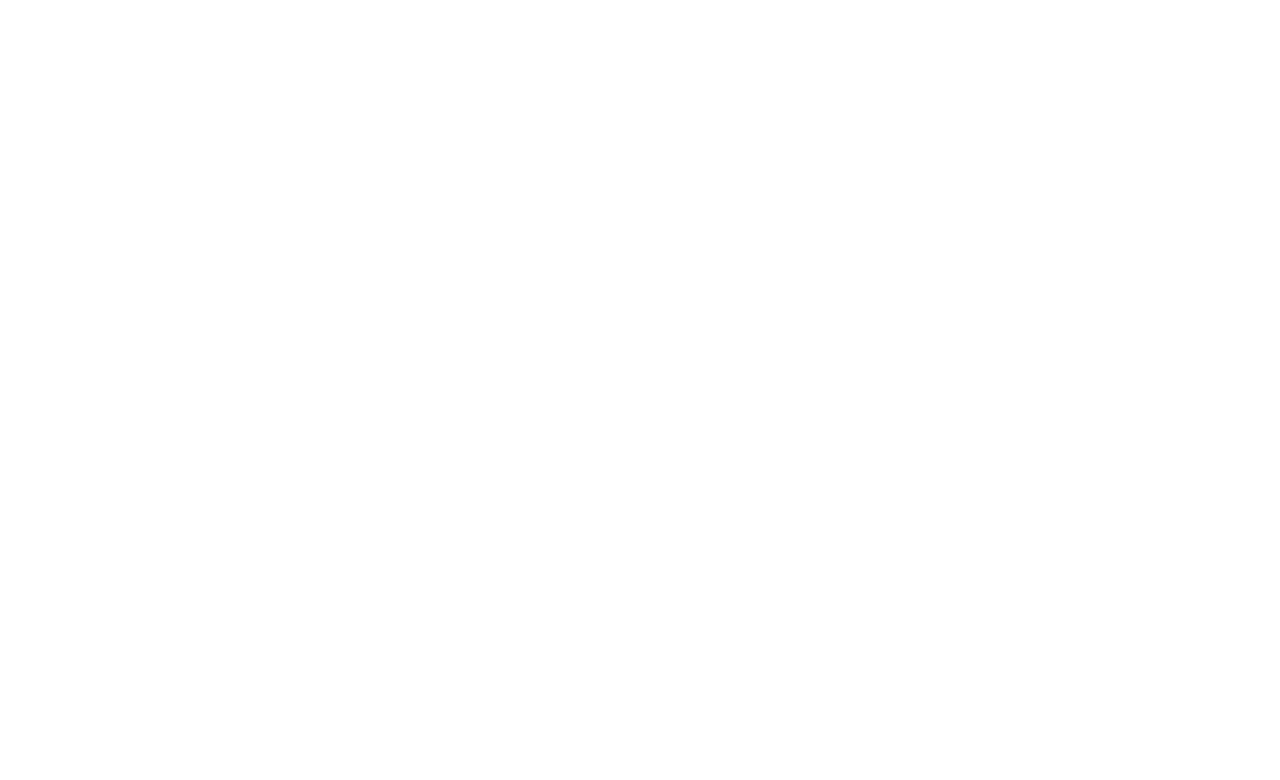
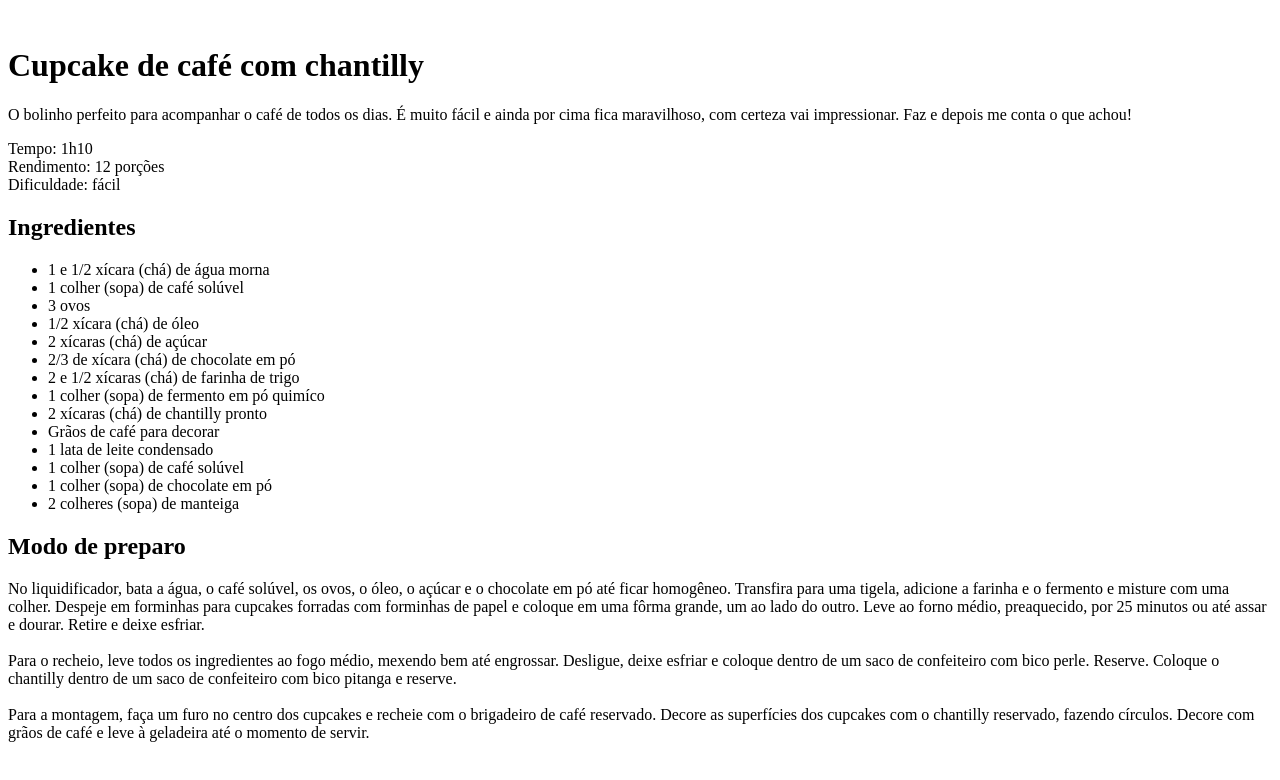
Before and after one commit to robertojr20/Projeto-P-gina-de-receita, a plain HTML site: page index.html in a window 1280 px wide. Drawn offline with Linux system fonts and the light colour scheme.

Commit message:
iniciando a estrutura html

```diff
--- a/index.html
+++ b/index.html
@@ -1,11 +1,63 @@
 <!DOCTYPE html>
-<html lang="en">
+<html lang="pt-br">
 <head>
     <meta charset="UTF-8">
     <meta name="viewport" content="width=7, initial-scale=1.0">
     <title>Página de receita </title>
 </head>
 <body>
+    <div id="page">
+        <img src="" alt="">
+        <main>
+            <section id="about"></section>
+                <h1>Cupcake de café com chantilly</h1>
+                <p>O bolinho perfeito para acompanhar o café de todos os dias.
+                É muito fácil e ainda por cima fica maravilhoso, com certeza vai impressionar.
+                Faz e depois me conta o que achou!</p>
+                <p>Tempo: 1h10 <br>
+                Rendimento: 12 porções <br>
+                Dificuldade: fácil <br>
+                </p>
 
+            <section id="ingredients"></section>
+            <h2>Ingredientes </h2>
+            <ul>
+                <li>1 e 1/2 xícara (chá) de água morna</li>
+                <li>1 colher (sopa) de café solúvel</li>
+                <li>3 ovos </li>
+                <li>1/2 xícara (chá) de óleo </li>
+                <li>2 xícaras (chá) de açúcar </li>
+                <li>2/3 de xícara (chá) de chocolate em pó </li>
+                <li>2 e 1/2 xícaras (chá) de farinha de trigo</li>
+                <li>1 colher (sopa) de fermento em pó quimíco</li>
+                <li>2 xícaras (chá) de chantilly pronto </li>
+                <li>Grãos de café para decorar </li>
+                <li>1 lata de leite condensado </li>
+                <li>1 colher (sopa) de café solúvel</li>
+                <li>1 colher (sopa) de chocolate em pó </li>
+                <li>2 colheres (sopa) de manteiga</li>
+            </ul>
+            <section id="Preparation">
+                <h2>Modo de preparo</h2>
+
+                <p>No liquidificador, bata a água, o café solúvel, os ovos, o óleo, o açúcar e o
+                chocolate em pó até ficar homogêneo. Transfira para uma tigela, adicione a farinha
+                e o fermento e misture com uma colher. Despeje em forminhas para cupcakes forradas
+                com forminhas de papel e coloque em uma fôrma grande, um ao lado do outro. Leve ao forno médio,
+                preaquecido, por 25 minutos ou até assar e dourar. Retire e deixe esfriar.
+                <br><br>
+                Para o recheio, leve todos os ingredientes ao fogo médio, mexendo bem até
+                engrossar. Desligue, deixe esfriar e coloque dentro de um saco de confeiteiro com
+                bico perle. Reserve. Coloque o chantilly dentro de um saco de confeiteiro com bico
+                pitanga e reserve.
+                <br><br>
+                Para a montagem, faça um furo no centro dos cupcakes e recheie com o brigadeiro
+                de café reservado. Decore as superfícies dos cupcakes com o chantilly reservado,
+                fazendo círculos. Decore com grãos de café e leve à geladeira até o momento de
+                servir.</p>
+            </section>
+        </main>
+
+    </div>
 </body>
 </html>
```
